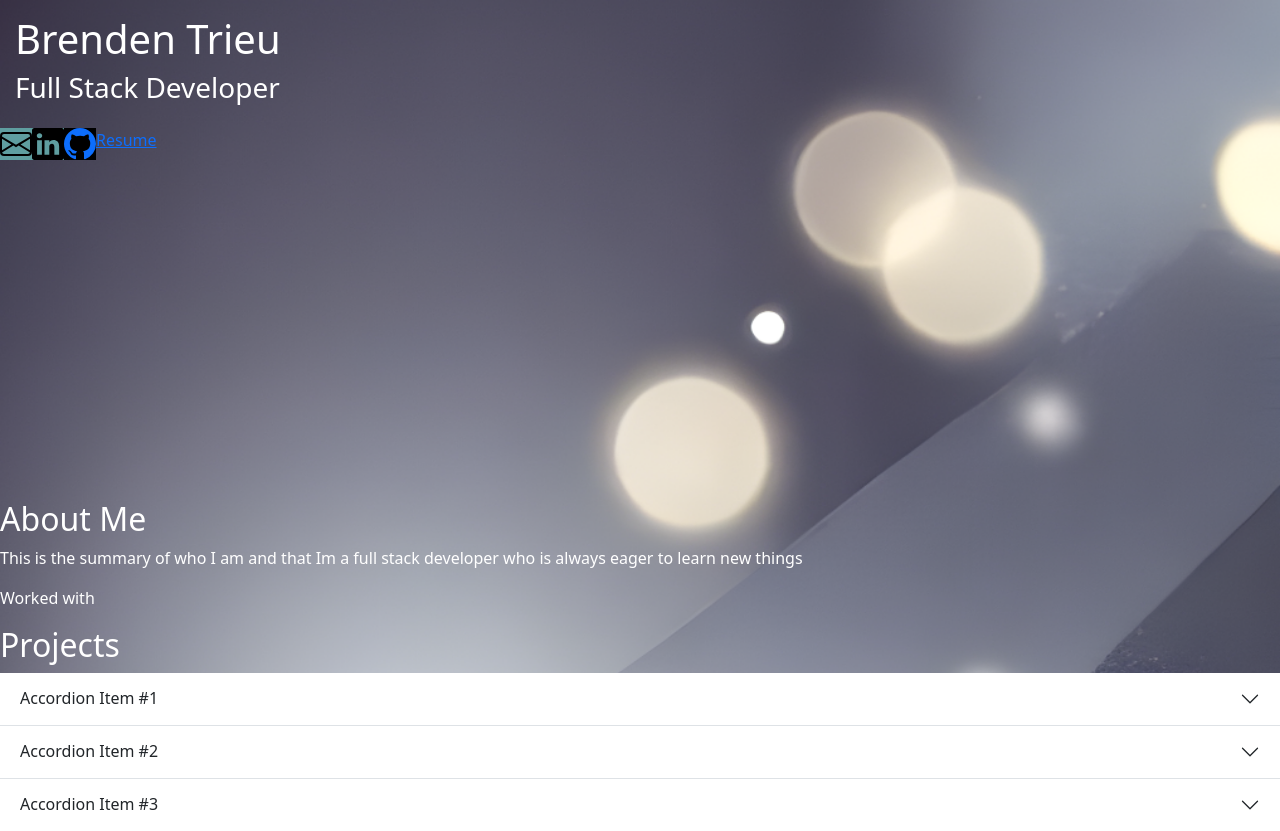
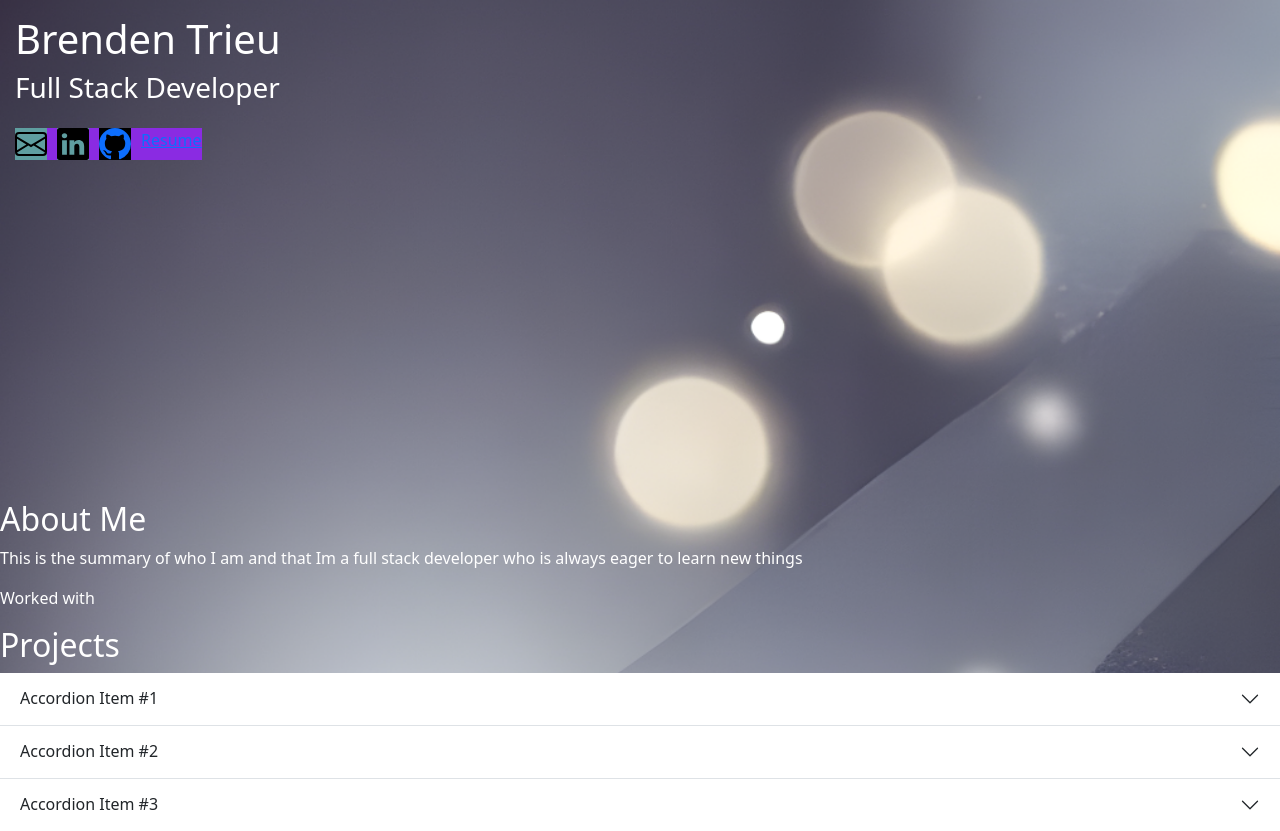
Before and after one commit to Brenden-Trieu/portfolio-website, a Next.js app: page / in a window 1280 px wide. Built offline with nearby package versions, Linux system fonts and the light colour scheme.

Commit message:
icon tray functionality done

```diff
--- a/src/app/styles/introSection.module.css
+++ b/src/app/styles/introSection.module.css
@@ -7,6 +7,10 @@
 .iconTray {
   display: flex;
   justify-content: flex-start;
+  margin-left: 15px;
+  gap: 10px;
+  background-color: blueviolet;
+  width: fit-content;
 }
 
 .section {
```
